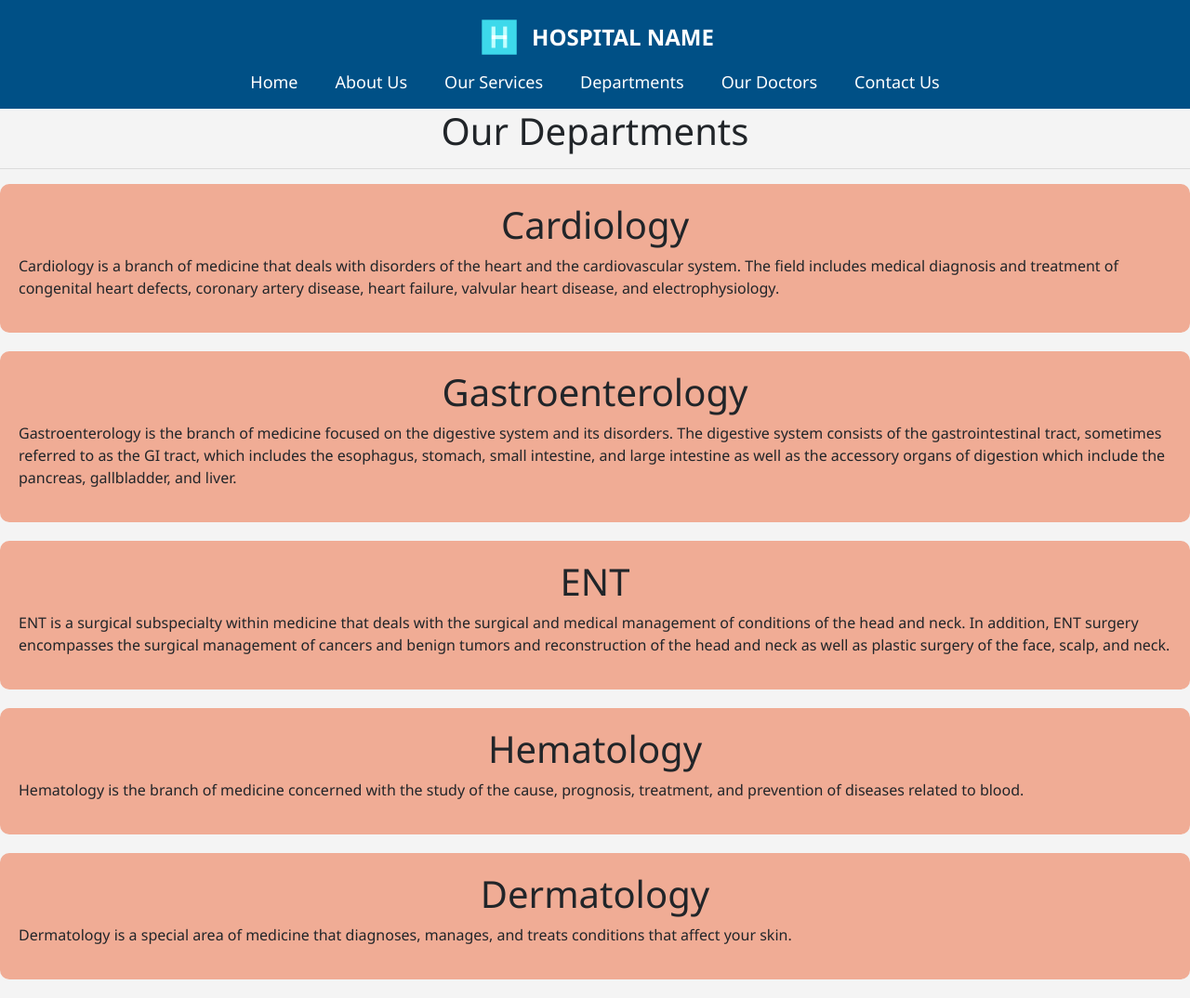
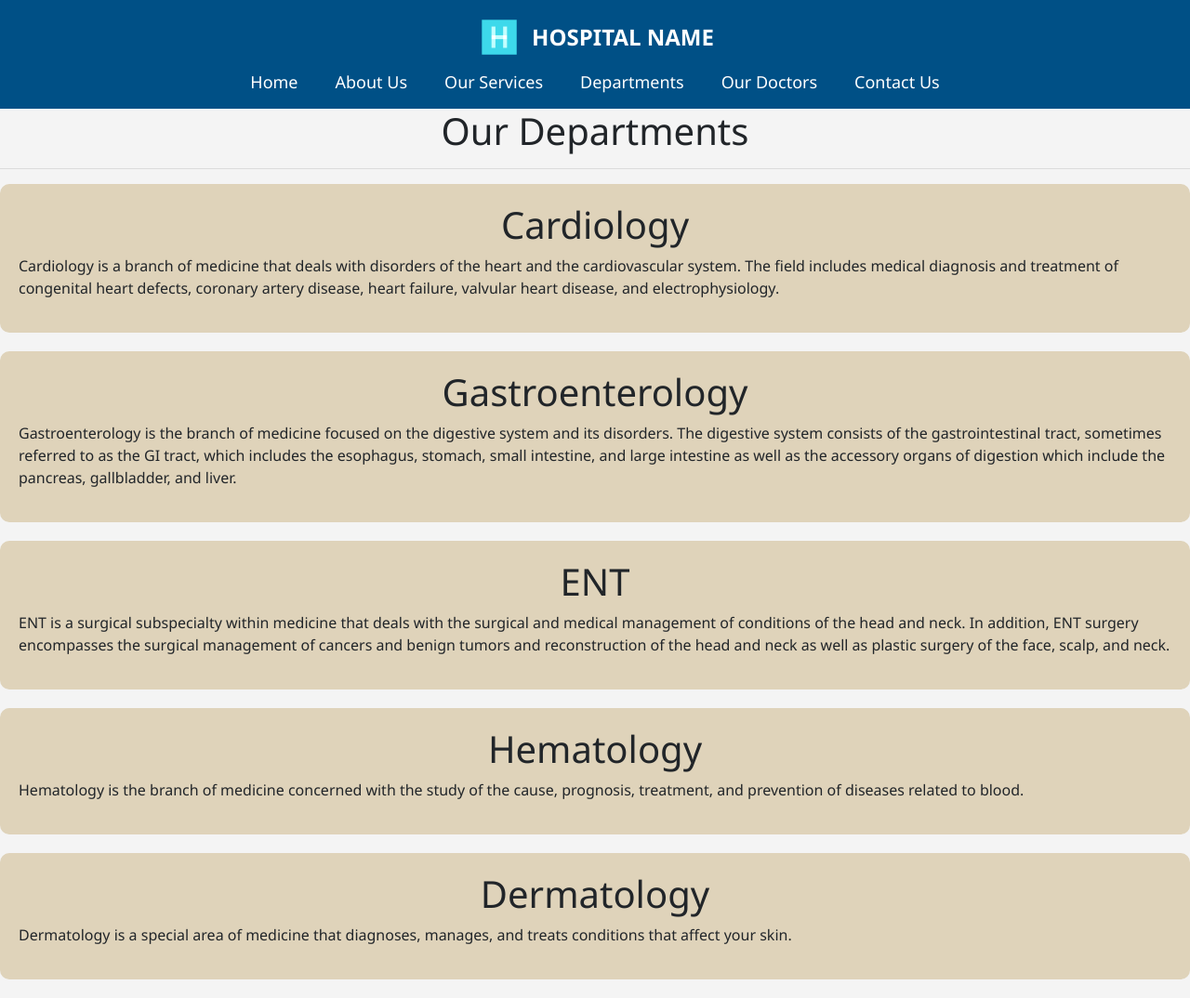
Before and after one commit to AnaghaAnil1/management_hospt, a Django app: page /dept/ in a window 1280 px wide. Shown: the whole page at 93% size. Run offline with Django 4.2, Linux system fonts and the light colour scheme; data comes from the database, SQL or seed files in the repository; both versions use the stored data as it was after the commit; some libraries are stand-ins or nearby versions.

Commit message:
new commit8

```diff
--- a/static/css/common.css
+++ b/static/css/common.css
@@ -25,7 +25,7 @@ h1 {
 }
 
 .info-boxx {
-    background-color: rgb(240, 172, 149);
+    background-color: rgb(223, 211, 186);
     border-radius: 10px;
     padding: 20px;
     margin-bottom: 20px;
--- a/templates/basic.html
+++ b/templates/basic.html
@@ -6,7 +6,6 @@
     <meta name="viewport" content="width=device-width, initial-scale=1.0">
     <title>{% block title%}{% endblock  %}</title>
     <link rel="stylesheet" href="https://stackpath.bootstrapcdn.com/bootstrap/4.5.2/css/bootstrap.min.css">
-
     <link rel="stylesheet" href="{% static 'css/style.css' %}">
 
 </head>
```
Also changed, not shown: db.sqlite3, static/images/hos.jpeg (deleted), static/images/hos1.jpeg (deleted), static/images/hos2.jpeg (deleted).
